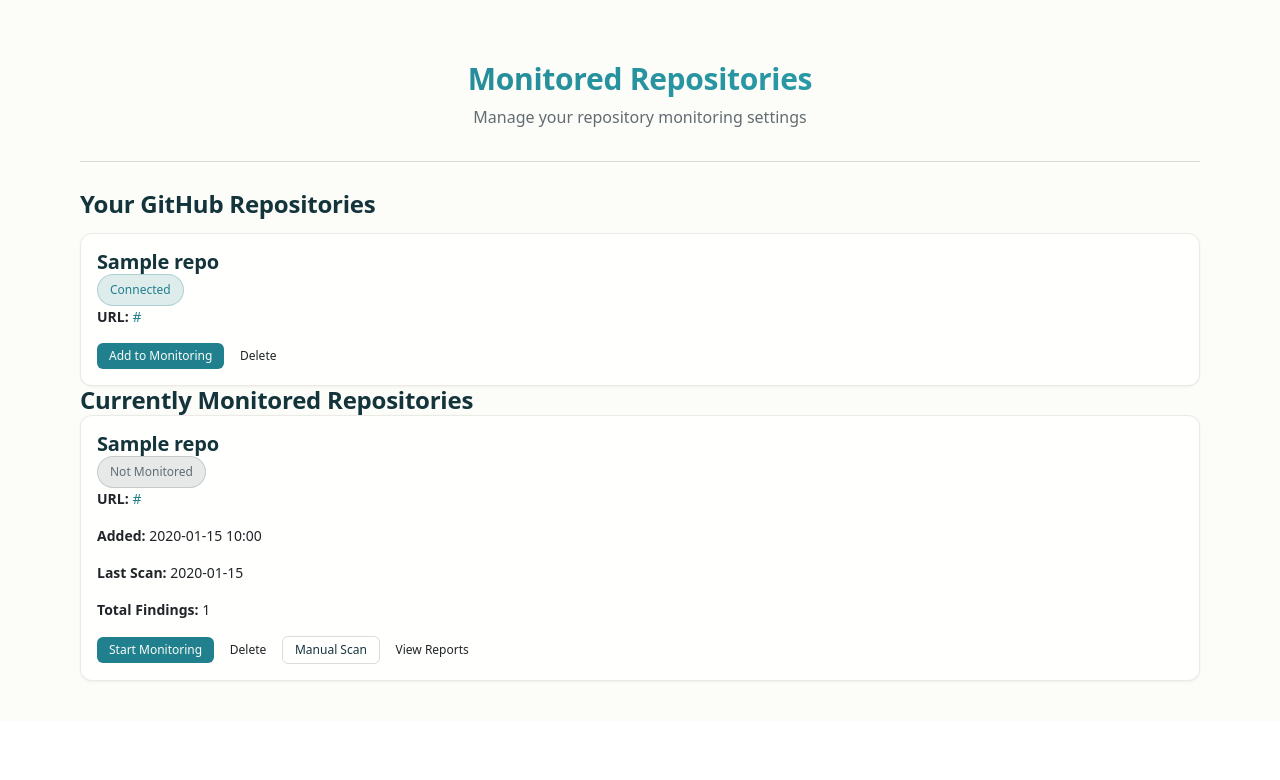
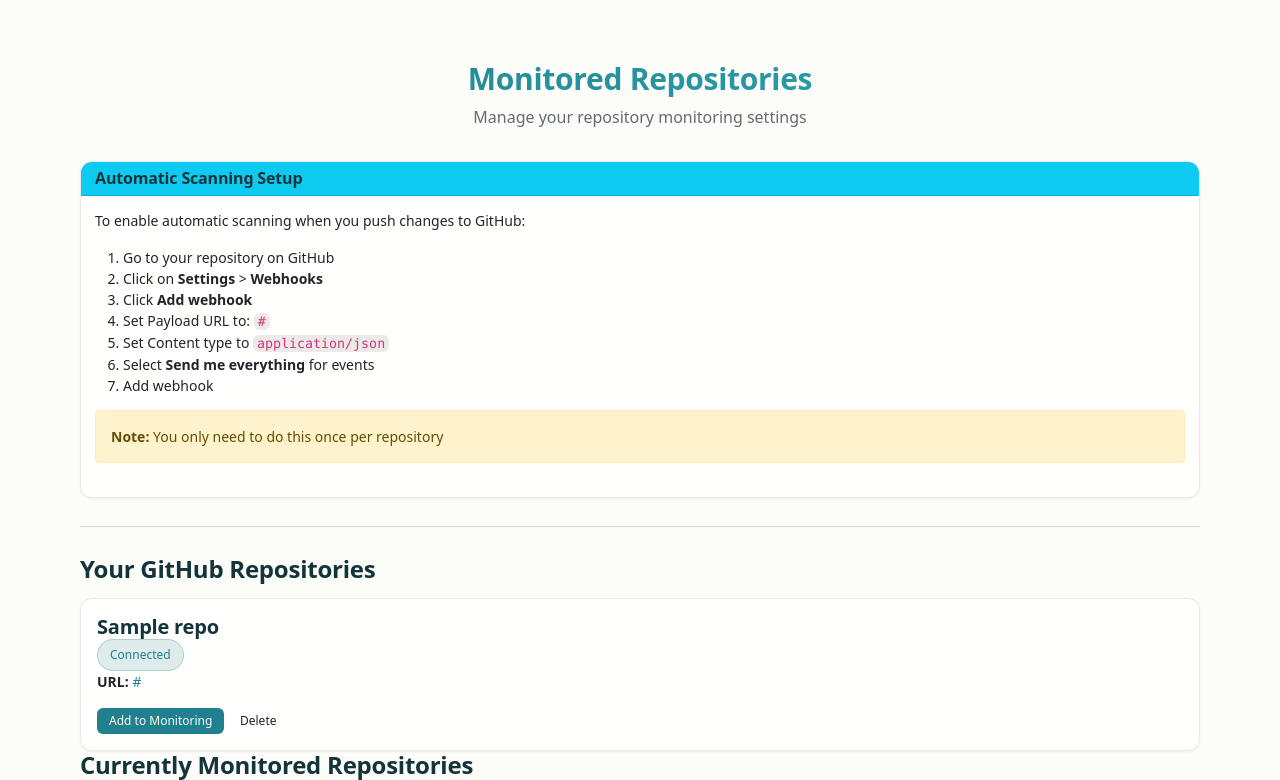
Before and after one commit to thepiratekumarno/gaurdian, a FastAPI app: template templates/repositories.html in a window 1280 px wide. Shown: the part 89-869 px from the top of the page. Before the commit the page ends 771 px from the top, so only its background shows below. Run offline with FastAPI, Linux system fonts and the light colour scheme; the template is opened without the code that fills it: most values are stand-ins (such as "Sample title", 1, 10 or a date in 2020).

Commit message:
Update repositories.html

```diff
--- a/templates/repositories.html
+++ b/templates/repositories.html
@@ -10,10 +10,34 @@
     </div>
 
     {% if scan_success %}
-    <div class="alert alert-success">
-        Repository scanned successfully!
+    <div class="alert alert-success alert-dismissible fade show">
+        Repository <strong>{{ request.session.scanned_repo }}</strong> scanned successfully!
+        <button type="button" class="btn-close" data-bs-dismiss="alert" aria-label="Close"></button>
     </div>
     {% endif %}
+
+
+    <!-- Webhook setup instructions -->
+    <div class="card mb-4">
+        <div class="card-header bg-info text-white">
+            <h5>Automatic Scanning Setup</h5>
+        </div>
+        <div class="card-body">
+            <p>To enable automatic scanning when you push changes to GitHub:</p>
+            <ol>
+                <li>Go to your repository on GitHub</li>
+                <li>Click on <strong>Settings</strong> > <strong>Webhooks</strong></li>
+                <li>Click <strong>Add webhook</strong></li>
+                <li>Set Payload URL to: <code>{{ webhook_url }}</code></li>
+                <li>Set Content type to <code>application/json</code></li>
+                <li>Select <strong>Send me everything</strong> for events</li>
+                <li>Add webhook</li>
+            </ol>
+            <div class="alert alert-warning">
+                <strong>Note:</strong> You only need to do this once per repository
+            </div>
+        </div>
+    </div>
 
     {% if scan_complete %}
     <div class="alert alert-info">
@@ -226,5 +250,17 @@ async function deleteRepository(repoId) {
     }
 }
 
+// Automatically show notification if scan was successful
+document.addEventListener('DOMContentLoaded', function() {
+        {% if scan_success %}
+        // Show toast notification
+        const toast = new bootstrap.Toast(document.getElementById('scanToast'));
+        toast.show();
+
+        // Clear session flags
+        fetch('/clear-scan-notification', { method: 'POST' });
+        {% endif %}
+});
+
 </script>
 {% endblock %}
```
